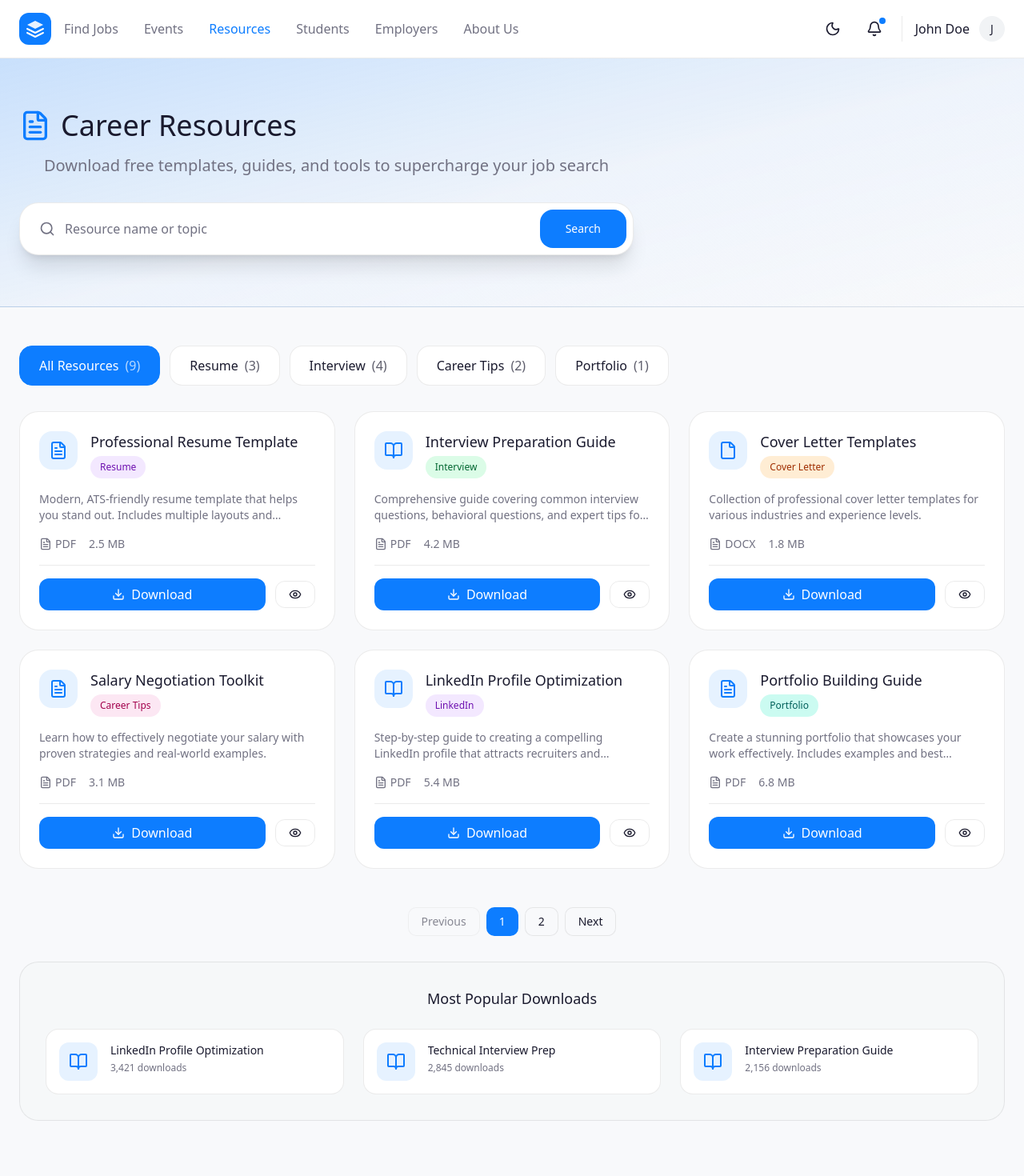
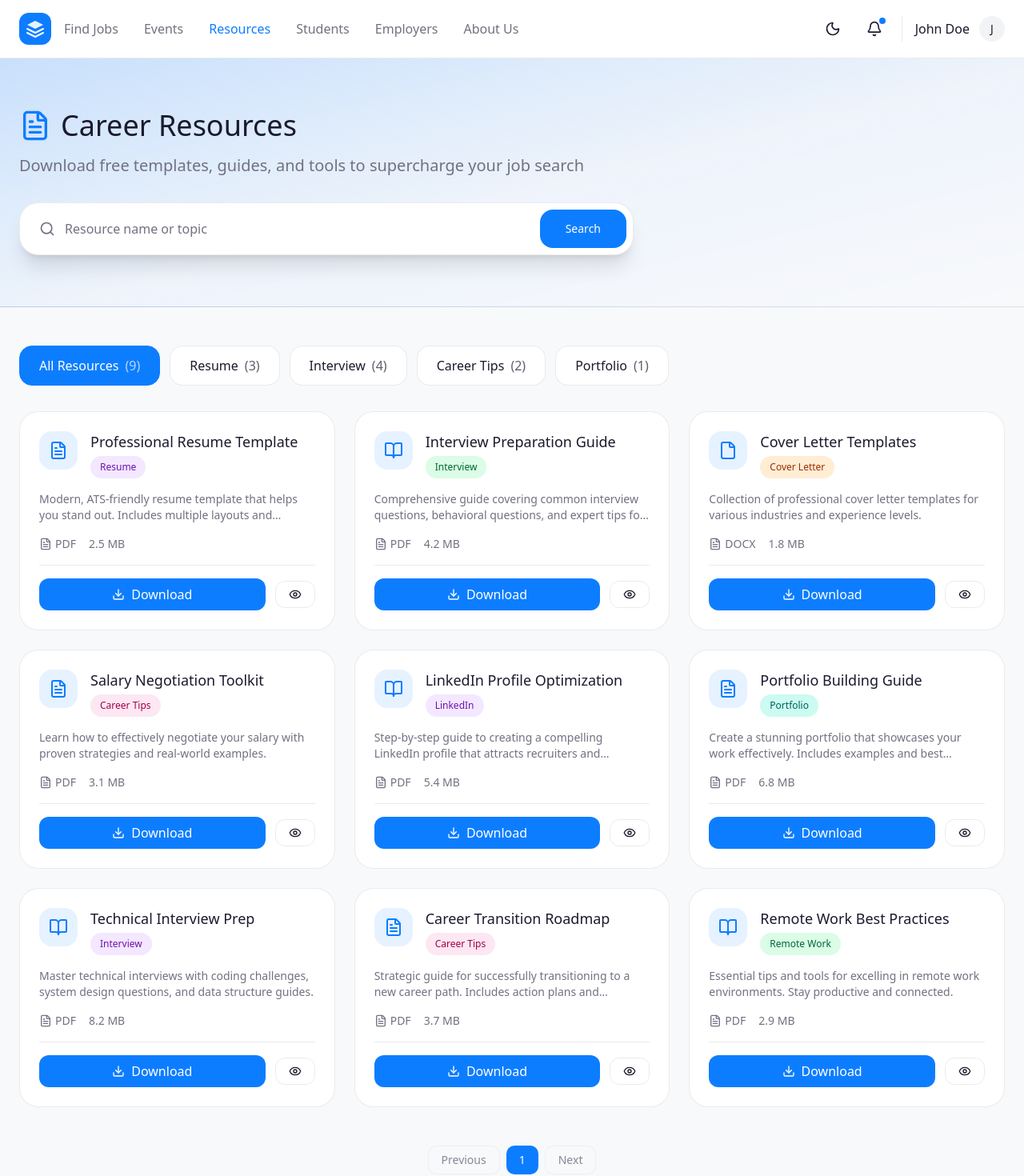
Before and after one commit to Shemz-ux/FOP-app, a React (Vite) app in the folder frontend/: page /resources in a window 1280 px wide. Shown: the top 1470 px of the page at 80% size. Before the commit the page ends 1449 px from the top, so only its background shows below. Built offline with nearby package versions, Linux system fonts and the light colour scheme.

Commit message:
Aligning text

```diff
--- a/frontend/src/pages/Resources/Resources.jsx
+++ b/frontend/src/pages/Resources/Resources.jsx
@@ -15,7 +15,7 @@ export default function Resources() {
   const [selectedCategory, setSelectedCategory] = useState("all");
   const [searchQuery, setSearchQuery] = useState('');
   const [currentPage, setCurrentPage] = useState(1);
-  const resourcesPerPage = 6;
+  const resourcesPerPage = 12;
 
   const handleSearch = (filters) => {
     setSearchQuery(filters.query);
@@ -68,12 +68,12 @@ export default function Resources() {
           <div className="max-w-3xl">
             <div className="flex items-center gap-3 mb-4">
               <FileText className="w-10 h-10 text-primary" />
-              <h1 className="text-4xl text-foreground">
+              <h1 className="text-4xl text-foreground text-left">
                 Career Resources
               </h1>
             </div>
 
-            <p className="text-xl text-muted-foreground mb-8">
+            <p className="text-xl text-muted-foreground mb-8 text-left">
               Download free templates, guides, and tools to supercharge your job search
             </p>
 
```
